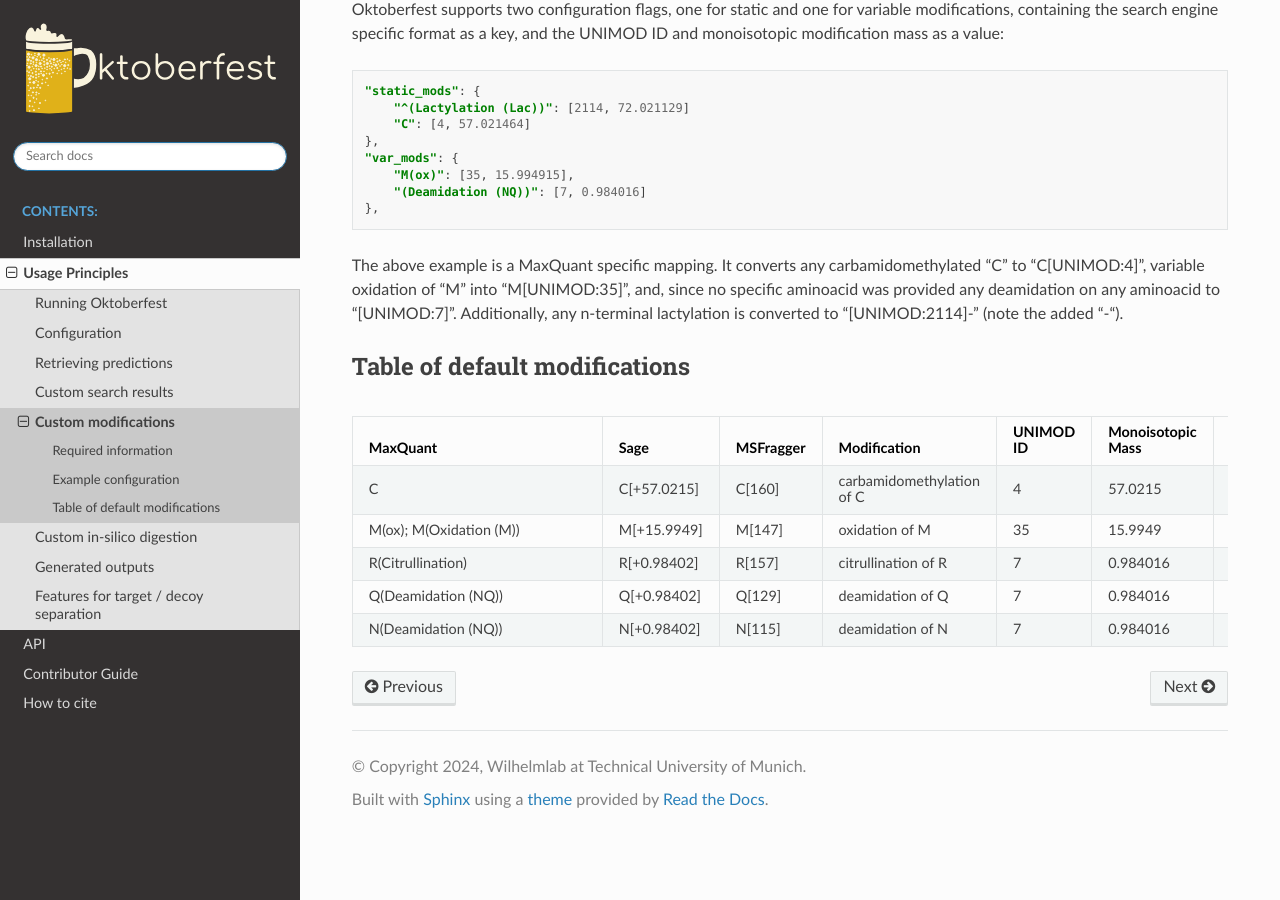
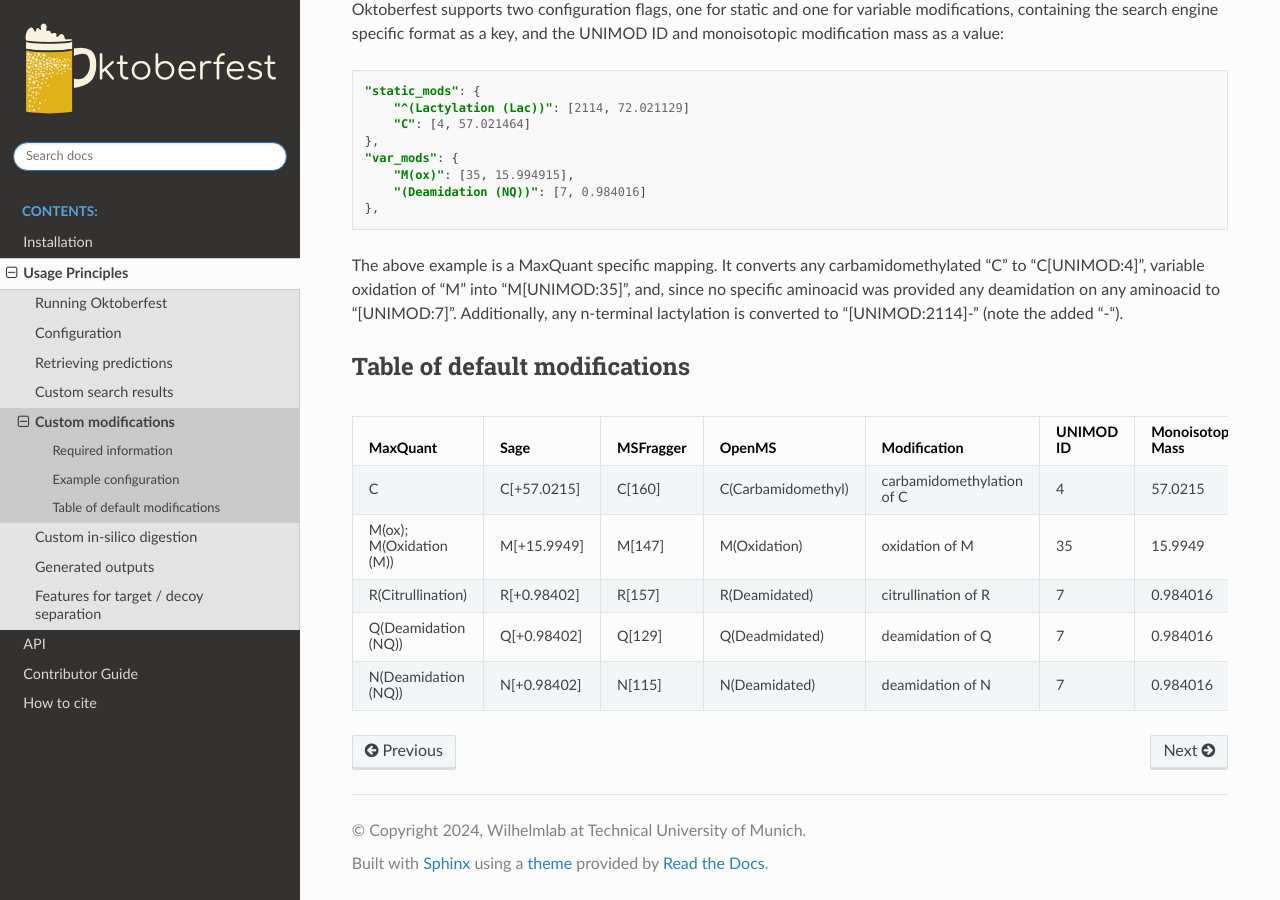
Before and after one commit to wilhelm-lab/oktoberfest, a Sphinx documentation site: the page built from docs/custom_mods.rst, in a window 1280 px wide and 900 px high, scrolled down 874 px. Built offline with Sphinx 7.4.7 and the Read the Docs theme 3.1.0, drawn with Linux system fonts in a browser that asks for light colours.

Commit message:
updated docs to incorporate OpenMS

```diff
--- a/docs/config.rst
+++ b/docs/config.rst
@@ -52,7 +52,7 @@ Applicable to CE calibration and rescoring
    +----------------------------+--------------------------------------------------------------------------------------------------------------------------------------------------------------------------------------------------------------------------------------------------------------------------------------------+
    |     search_results         | Path to directory or file containing the search results                                                                                                                                                                                                                                    |
    +----------------------------+--------------------------------------------------------------------------------------------------------------------------------------------------------------------------------------------------------------------------------------------------------------------------------------------+
-   |     search_results_type    | Format description for search results; can be "Maxquant", "Msfragger", "Mascot", "Sage" or "`Internal <./internal_format.html>`_"; default = "Maxquant"                                                                                                                                    |
+   |     search_results_type    | Format description for search results; can be "Maxquant", "Msfragger", "Mascot", "Sage", "OpenMS", or "`Internal <./internal_format.html>`_"; default = "Maxquant"                                                                                                                         |
    +----------------------------+--------------------------------------------------------------------------------------------------------------------------------------------------------------------------------------------------------------------------------------------------------------------------------------------+
    |     spectra                | Path to directory or file containing mass spectrometry results                                                                                                                                                                                                                             |
    +----------------------------+--------------------------------------------------------------------------------------------------------------------------------------------------------------------------------------------------------------------------------------------------------------------------------------------+
--- a/docs/custom_mods.rst
+++ b/docs/custom_mods.rst
@@ -48,18 +48,17 @@ Table of default modifications
 ------------------------------
 
 .. table::
-   :class: fixed-table
 
-   +-------------------------+-------------+-----------+---------------------------+-----------+-------------------+-------------------------+
-   | MaxQuant                | Sage        | MSFragger | Modification              | UNIMOD ID | Monoisotopic Mass | Internal representation |
-   +=========================+=============+===========+===========================+===========+===================+=========================+
-   | C                       | C[+57.0215] | C[160]    | carbamidomethylation of C | 4         | 57.0215           | C[UNIMOD:4]             |
-   +-------------------------+-------------+-----------+---------------------------+-----------+-------------------+-------------------------+
-   | M(ox); M(Oxidation (M)) | M[+15.9949] | M[147]    | oxidation of M            | 35        | 15.9949           | M[UNIMOD:35]            |
-   +-------------------------+-------------+-----------+---------------------------+-----------+-------------------+-------------------------+
-   | R(Citrullination)       | R[+0.98402] | R[157]    | citrullination of R       | 7         | 0.984016          | R[UNIMOD:7]             |
-   +-------------------------+-------------+-----------+---------------------------+-----------+-------------------+-------------------------+
-   | Q(Deamidation (NQ))     | Q[+0.98402] | Q[129]    | deamidation of Q          | 7         | 0.984016          | R[UNIMOD:7]             |
-   +-------------------------+-------------+-----------+---------------------------+-----------+-------------------+-------------------------+
-   | N(Deamidation (NQ))     | N[+0.98402] | N[115]    | deamidation of N          | 7         | 0.984016          | R[UNIMOD:7]             |
-   +-------------------------+-------------+-----------+---------------------------+-----------+-------------------+-------------------------+
+   +-------------------------+-------------+-----------+--------------------+---------------------------+-----------+-------------------+-------------------------+
+   | MaxQuant                | Sage        | MSFragger | OpenMS             | Modification              | UNIMOD ID | Monoisotopic Mass | Internal representation |
+   +=========================+=============+===========+====================+===========================+===========+===================+=========================+
+   | C                       | C[+57.0215] | C[160]    | C(Carbamidomethyl) | carbamidomethylation of C | 4         | 57.0215           | C[UNIMOD:4]             |
+   +-------------------------+-------------+-----------+--------------------+---------------------------+-----------+-------------------+-------------------------+
+   | M(ox); M(Oxidation (M)) | M[+15.9949] | M[147]    | M(Oxidation)       | oxidation of M            | 35        | 15.9949           | M[UNIMOD:35]            |
+   +-------------------------+-------------+-----------+--------------------+---------------------------+-----------+-------------------+-------------------------+
+   | R(Citrullination)       | R[+0.98402] | R[157]    | R(Deamidated)      | citrullination of R       | 7         | 0.984016          | R[UNIMOD:7]             |
+   +-------------------------+-------------+-----------+--------------------+---------------------------+-----------+-------------------+-------------------------+
+   | Q(Deamidation (NQ))     | Q[+0.98402] | Q[129]    | Q(Deadmidated)     | deamidation of Q          | 7         | 0.984016          | R[UNIMOD:7]             |
+   +-------------------------+-------------+-----------+--------------------+---------------------------+-----------+-------------------+-------------------------+
+   | N(Deamidation (NQ))     | N[+0.98402] | N[115]    | N(Deamidated)      | deamidation of N          | 7         | 0.984016          | R[UNIMOD:7]             |
+   +-------------------------+-------------+-----------+--------------------+---------------------------+-----------+-------------------+-------------------------+
```
